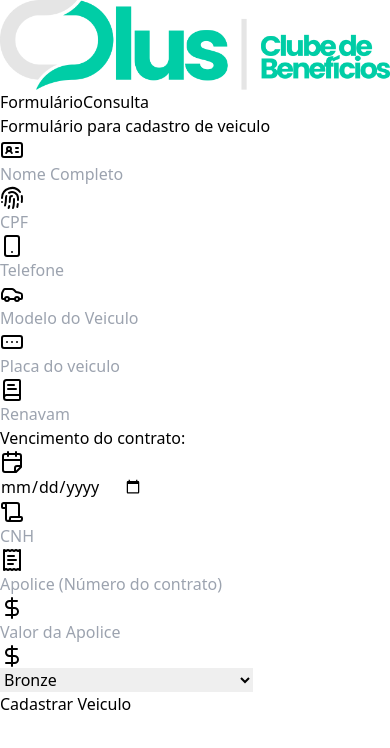
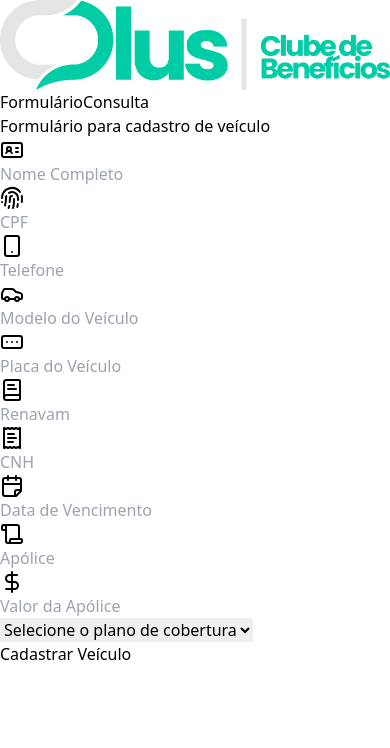
Before and after one commit to Gabr1elSouza/Assistencia-24h, a React (Vite) app in the folder Front-end/consulta/: page / in a window 390 px wide. Shown: the top 748 px of the page. Built offline with nearby package versions, Linux system fonts and the light colour scheme.

Commit message:
Responsive consulta

```diff
--- a/Front-end/consulta/src/Componets/create.tsx
+++ b/Front-end/consulta/src/Componets/create.tsx
@@ -77,13 +77,16 @@ export function Create() {
 
     try {
       // Faz a requisição POST para o servidor
-      const response = await fetch("https://assistencia-24h.onrender.com/apolice", {
+      const response = await fetch(
+        "https://assistencia-24h.onrender.com/apolice",
+        {
           method: "POST",
           headers: {
             "Content-Type": "application/json",
           },
           body: JSON.stringify(data),
-      });
+        }
+      );
 
       if (response.ok) {
         // Resposta bem-sucedida
@@ -101,126 +104,122 @@ export function Create() {
   };
 
   return (
-    <div className="items-center justify-center mt-8">
-      <h2 className="ml-32 font-semibold text-lg">
-        Formulário para cadastro de veiculo
+    <div className="flex flex-col items-center justify-center mt-8 w-full">
+      <h2 className="text-center font-semibold text-lg">
+        Formulário para cadastro de veículo
       </h2>
-      <div className="flex flex-1 items-center justify-center">
-        <div className="flex mt-4 gap-5">
+      <div className="flex flex-col md:flex-row mt-8 gap-5 items-center justify-center">
         <div className="flex-1 gap-4">
-            <div className="px-1 w-[350px] h-12 py-1.5  borderb-white/10 rounded-lg text-sm flex items-center gap-3">
+          <div className="px-1 w-full max-w-[350px] h-12 py-1.5 border-b border-white/10 rounded-lg text-sm flex items-center gap-3">
             <IdCard />
             <input
               className="w-full bg-transparent outline-none border-b ring-0"
               type="text"
               placeholder="Nome Completo"
               required
-                onChange={onNameChangeInput}
+              onChange={(e) => setName(e.target.value)}
             />
           </div>
-            <div className="px-1 w-[350px] h-12 py-1.5  borderb-white/10 rounded-lg text-sm flex items-center gap-3">
+          <div className="px-1 w-full max-w-[350px] h-12 py-1.5 border-b border-white/10 rounded-lg text-sm flex items-center gap-3">
             <Fingerprint />
             <input
               className="w-full bg-transparent outline-none border-b ring-0"
               type="text"
               placeholder="CPF"
               required
-                onChange={onCpfChangeInput}
+              onChange={(e) => setCPF(e.target.value)}
             />
           </div>
-            <div className="px-1 w-[350px] h-12 py-1.5  borderb-white/10 rounded-lg text-sm flex items-center gap-3">
+          <div className="px-1 w-full max-w-[350px] h-12 py-1.5 border-b border-white/10 rounded-lg text-sm flex items-center gap-3">
             <Smartphone />
             <input
               className="w-full bg-transparent outline-none border-b ring-0"
               type="text"
               placeholder="Telefone"
               required
-                onChange={onTelefoneChangeInput}
+              onChange={(e) => setTelefone(e.target.value)}
             />
           </div>
-            <div className="px-1 w-[350px] h-12 py-1.5  borderb-white/10 rounded-lg text-sm flex items-center gap-3">
+          <div className="px-1 w-full max-w-[350px] h-12 py-1.5 border-b border-white/10 rounded-lg text-sm flex items-center gap-3">
             <Car />
             <input
               className="w-full bg-transparent outline-none border-b ring-0"
               type="text"
-                placeholder="Modelo do Veiculo"
+              placeholder="Modelo do Veículo"
               required
-                onChange={onModelChangeInput}
+              onChange={(e) => setVeiculo(e.target.value)}
             />
           </div>
-            <div className="px-1 w-[350px] h-12 py-1.5  borderb-white/10 rounded-lg text-sm flex items-center gap-3">
+          <div className="px-1 w-full max-w-[350px] h-12 py-1.5 border-b border-white/10 rounded-lg text-sm flex items-center gap-3">
             <RectangleEllipsis />
             <input
               className="w-full bg-transparent outline-none border-b ring-0"
               type="text"
-                placeholder="Placa do veiculo"
+              placeholder="Placa do Veículo"
               required
-                onChange={onPlacaChangeInput}
+              onChange={(e) => setPlaca(e.target.value)}
             />
           </div>
-            <div className="px-1 w-[350px] h-12 py-1.5  borderb-white/10 rounded-lg text-sm flex items-center gap-3">
+          <div className="px-1 w-full max-w-[350px] h-12 py-1.5 border-b border-white/10 rounded-lg text-sm flex items-center gap-3">
             <BookText />
             <input
               className="w-full bg-transparent outline-none border-b ring-0"
               type="text"
               placeholder="Renavam"
               required
-                onChange={onRenavamChangeInput}
+              onChange={(e) => setRenavam(e.target.value)}
             />
           </div>
         </div>
-          <div className="flex-1 gap-4 items-center justify-center ">
-            <span className=" left-0 -top-3">Vencimento do contrato:</span>
-            <div className="px-1 w-[350px] h-12 py-1.5  borderb-white/10 rounded-lg text-sm flex items-center gap-3">
-              <CalendarFold />
 
-              <input
-                className="flex-1 bg-transparent outline-none border-b focus-ring-0 ::placeholder-gray-400"
-                type="date"
-                placeholder="Vencimento do contrato"
-                required
-                onChange={onVencimentoChangeInput}
-              />
-            </div>
-
-            <div className="px-1 w-[350px] py-1.5  borderb-white/10 rounded-lg text-sm flex items-center gap-3">
-              <Scroll />
+        <div className="flex-1 gap-4">
+          <div className="px-1 w-full max-w-[350px] h-12 py-1.5 border-b border-white/10 rounded-lg text-sm flex items-center gap-3">
+            <ReceiptText />
             <input
               className="w-full bg-transparent outline-none border-b ring-0"
               type="text"
               placeholder="CNH"
               required
-                onChange={onCnhChangeInput}
+              onChange={(e) => setCnh(e.target.value)}
             />
           </div>
-            <div className="px-1 w-[350px] py-1.5  borderb-white/10 rounded-lg text-sm flex items-center gap-3">
-              <ReceiptText />
+          <div className="px-1 w-full max-w-[350px] h-12 py-1.5 border-b border-white/10 rounded-lg text-sm flex items-center gap-3">
+            <CalendarFold />
             <input
               className="w-full bg-transparent outline-none border-b ring-0"
               type="text"
-                placeholder="Apolice (Número do contrato)"
+              placeholder="Data de Vencimento"
               required
-                onChange={onApoliceChangeInput}
+              onChange={(e) => setVencimento(e.target.value)}
             />
           </div>
-            <div className="px-1 w-[350px] py-1.5  borderb-white/10 rounded-lg text-sm flex items-center gap-3">
+          <div className="px-1 w-full max-w-[350px] h-12 py-1.5 border-b border-white/10 rounded-lg text-sm flex items-center gap-3">
+            <Scroll />
+            <input
+              className="w-full bg-transparent outline-none border-b ring-0"
+              type="text"
+              placeholder="Apólice"
+              required
+              onChange={(e) => setApolice(e.target.value)}
+            />
+          </div>
+          <div className="px-1 w-full max-w-[350px] h-12 py-1.5 border-b border-white/10 rounded-lg text-sm flex items-center gap-3">
             <DollarSignIcon />
             <input
-                className="w-full bg-transparent outline-none border-b focus:ring-0"
+              className="w-full bg-transparent outline-none border-b ring-0"
               type="text"
-                placeholder="Valor da Apolice"
+              placeholder="Valor da Apólice"
               required
-                onChange={onApoliceValorChangeInput}
+              onChange={(e) => setValorAp(e.target.value)}
             />
           </div>
-            <div className="px-1 w-[350px] py-1.5 borderb-white/10 rounded-lg text-sm flex items-center gap-3">
-              <DollarSignIcon />
+          <div className="px-1 w-full max-w-[350px] h-12 py-1.5 border-b border-white/10 rounded-lg text-sm flex items-center gap-3">
           <select
                 className="w-full appearance-none bg-zinc-700 outline-none border focus:ring-0 rounded-lg focus:ring-zinc-500 focus:border-zinc-500 block p-2.5 text-center"
                 required
                 onChange={(event) => setVcontrato(event.target.value)}
               >
-                <option disabled value="">
+                <option className="text-zinc-500" value="">
                   Selecione o plano de cobertura
                 </option>
                 <option value="Bronze">Bronze</option>
@@ -231,13 +230,11 @@ export function Create() {
           </div>
         </div>
       </div>
-      </div>
       <button
-        className="flex mx-auto bg-emerald-500 hover:bg-transparent hover:border hover:border-emerald-500 p-4 rounded-md font-bold text-xl transform transition-transform duration-300 hover:scale-95 mt-5"
-        type="submit"
+        className="mt-8 bg-emerald-500 border border-emerald-500 p-4 rounded-md font-bold text-xl hover:bg-transparent hover:border-emerald-500"
         onClick={handleSubmit}
       >
-        Cadastrar Veiculo
+        Cadastrar Veículo
       </button>
     </div>
   );
--- a/Front-end/consulta/src/app.tsx
+++ b/Front-end/consulta/src/app.tsx
@@ -2,21 +2,24 @@ import { useState } from "react";
 import logo from "./assests/cPlus Logo + Clube de Benefícios verde.png";
 import { Consulta } from "./Componets/Consulta";
 
-import { Toaster } from 'sonner'
+import { Toaster } from "sonner";
 import { Create } from "./Componets/create";
 
 export function App() {
   const [activeTab, setActiveTab] = useState("form");
 
-
   return (
     <div className="w-full flex items-center justify-center">
-      <Toaster position="bottom-right" richColors/>
-      <div className="flex flex-col itemcejustify-center mt-14 w-4/5 h-auto p-8 bg-zinc-700 rounded-lg">
-        <img className="w-[250px] mb-8 self-center" src={logo} alt="logo cplus" />
-        <div className="flex items-center justify-center bg-zinc-800 rounded-md">
+      <Toaster position="bottom-right" richColors />
+      <div className="flex flex-col items-center justify-center mt-14 w-full md:w-4/5 h-auto p-4 md:p-8 bg-zinc-700 rounded-lg">
+        <img
+          className="w-[150px] md:w-[250px] mb-4 md:mb-8 self-center"
+          src={logo}
+          alt="logo cplus"
+        />
+        <div className="flex items-center justify-center bg-zinc-800 rounded-md w-full">
           <button
-            className={`p-6 flex-1 ${
+            className={`p-4 md:p-6 flex-1 ${
               activeTab === "form"
                 ? "active bg-zinc-500/40 rounded-md font-bold shadow-xl"
                 : ""
@@ -26,7 +29,7 @@ export function App() {
             Formulário
           </button>
           <button
-            className={`p-6 flex-1 ${
+            className={`p-4 md:p-6 flex-1 ${
               activeTab === "consulta"
                 ? "active bg-zinc-500/40 rounded-md font-bold shadow-xl"
                 : ""
@@ -37,9 +40,7 @@ export function App() {
           </button>
         </div>
 
-        {activeTab === "form" && (
-          <Create/>
-        )}
+        {activeTab === "form" && <Create />}
 
         {activeTab === "consulta" && <Consulta />}
       </div>
```
Also changed, not shown: Front-end/consulta/src/Componets/Consulta.tsx (+10 -10 lines). Lines whose indentation alone changed are shown as unchanged.
